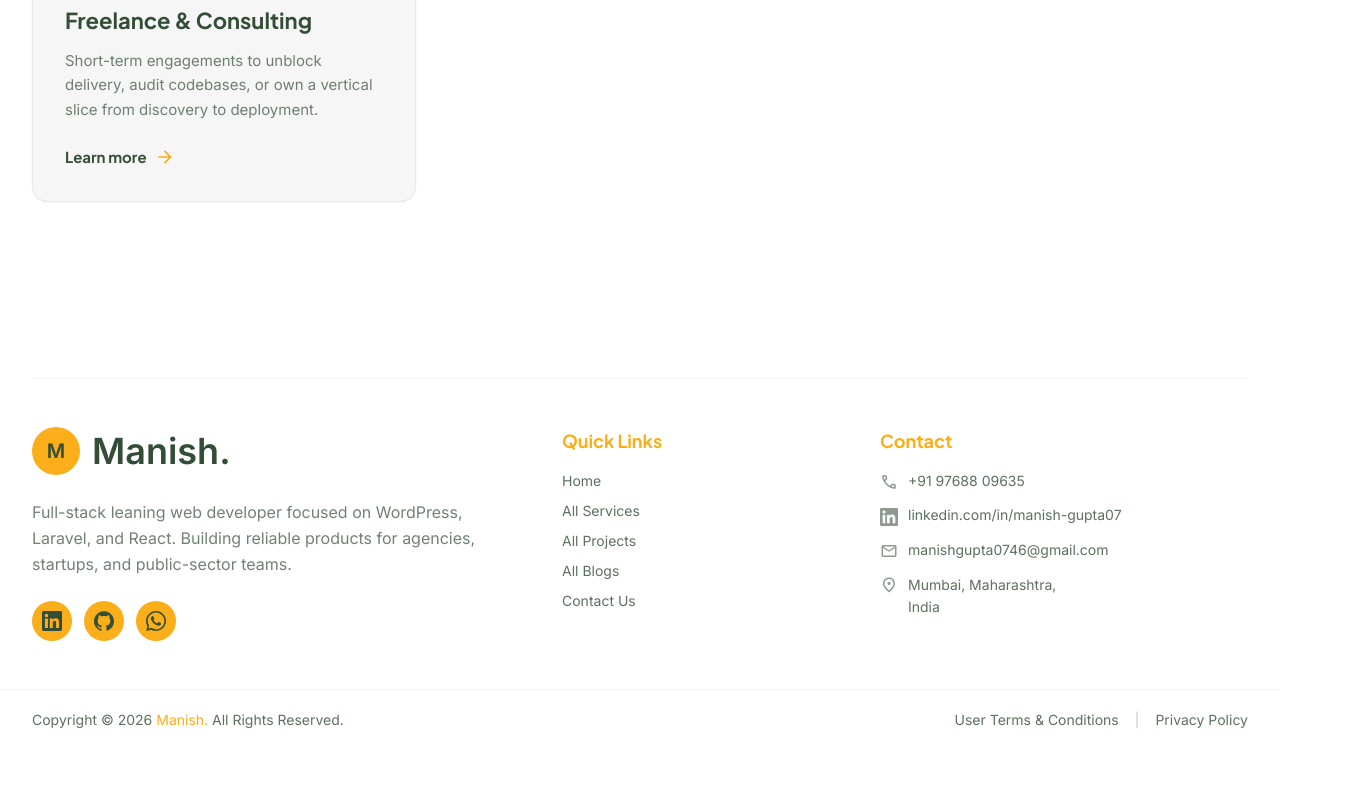
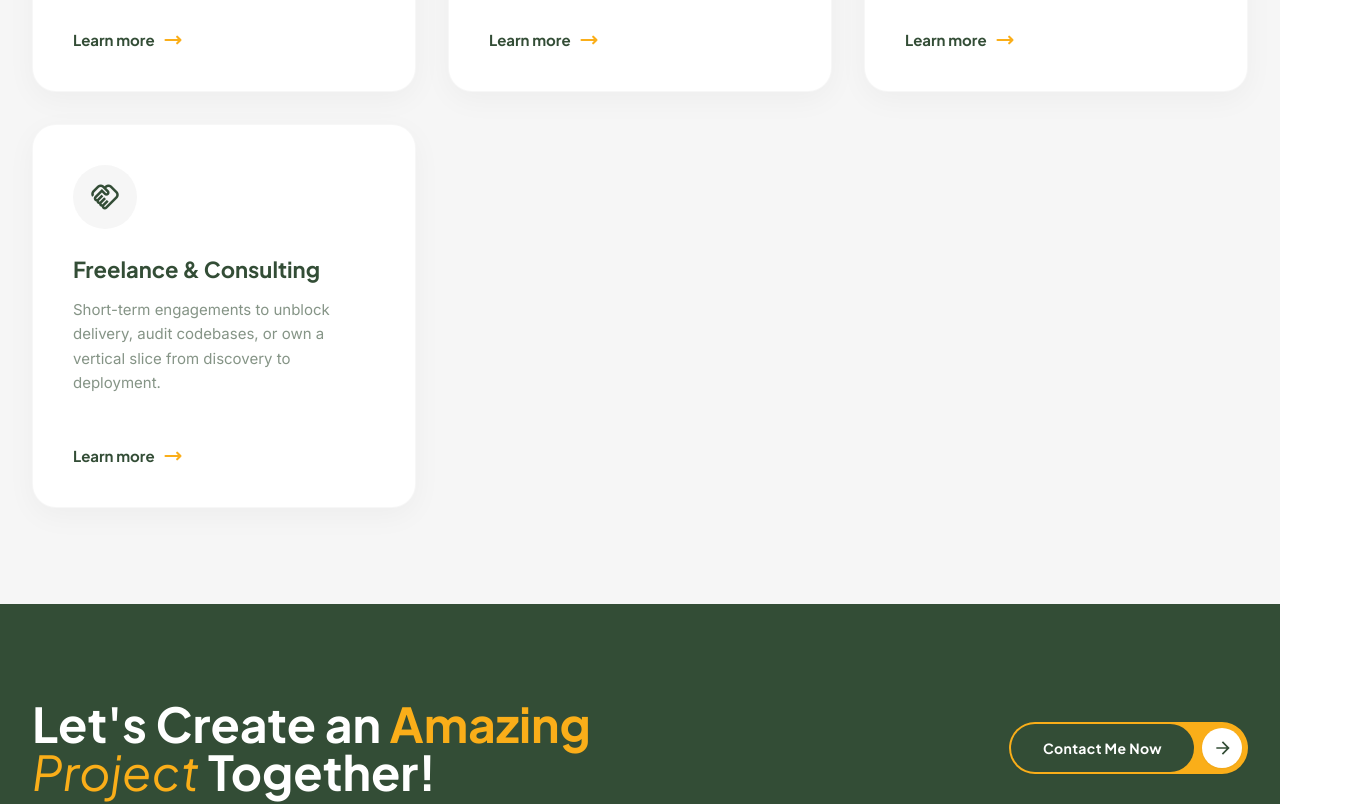
Before and after one commit to laramaan/portfolio, a React (Vite) app: page /services in a window 1280 px wide. Shown: the part 780-1584 px from the top of the page, 1345 px wide, since content can reach past the window. Before the commit the page ends 1530 px from the top, so only its background shows below. Built offline with nearby package versions, Linux system fonts and the light colour scheme.

Commit message:
feat: integrate MarqueeBanner across pages, update services UI, and rename Contact Us labels to Contact Me

```diff
--- a/src/components/layout/Footer.tsx
+++ b/src/components/layout/Footer.tsx
@@ -1,4 +1,4 @@
-import { Link, useLocation } from 'react-router-dom';
+import { Link } from 'react-router-dom';
 import { motion } from 'framer-motion';
 import { site } from '@/data/portfolio';
 
@@ -7,20 +7,18 @@ const footerNav = [
   { path: '/services', label: 'All Services' },
   { path: '/projects', label: 'All Projects' },
   { path: '/blogs', label: 'All Blogs' },
-  { hash: 'contact', label: 'Contact Us' },
+  { hash: 'contact', label: 'Contact Me' },
 ] as const;
 
 export function Footer() {
-  const { pathname } = useLocation();
-  const isHomePage = pathname === '/';
 
   const linkedin = site.social?.linkedin;
   const github = site.social?.github;
 
   return (
-    <footer className={`bg-white pb-0 ${isHomePage ? 'pt-8 md:pt-10' : 'pt-16 md:pt-20'}`}>
+    <footer className="bg-white pb-0 pt-8 md:pt-10">
       <div className="max-w-7xl mx-auto px-6 md:px-8 pb-10 md:pb-12">
-        <div className={`grid grid-cols-1 md:grid-cols-12 gap-10 md:gap-14 ${isHomePage ? 'pt-4 md:pt-6' : 'border-t border-black/5 pt-10 md:pt-12'}`}>
+        <div className="grid grid-cols-1 md:grid-cols-12 gap-10 md:gap-14 pt-4 md:pt-6">
           <div className="md:col-span-5">
             <div className="flex items-center gap-3 mb-6">
               <div className="w-12 h-12 bg-yellow rounded-full flex items-center justify-center text-green font-black text-xl">
--- a/src/components/sections/ContactSection.tsx
+++ b/src/components/sections/ContactSection.tsx
@@ -16,7 +16,7 @@ export function ContactSection() {
           <ScrollReveal>
             <div className="flex items-center gap-2 mb-4">
               <span className="w-4 h-0.5 bg-yellow" aria-hidden />
-              <p className="font-headline font-bold text-[15px] tracking-wide text-white">Contact Us</p>
+              <p className="font-headline font-bold text-[15px] tracking-wide text-white">Contact Me</p>
             </div>
             <h2
               id="contact-heading"
--- a/src/layout/RootLayout.tsx
+++ b/src/layout/RootLayout.tsx
@@ -1,6 +1,7 @@
 import { Outlet, useLocation } from 'react-router-dom';
 import { Navbar } from '@/components/layout/Navbar';
 import { Footer } from '@/components/layout/Footer';
+import { MarqueeBanner } from '@/components/sections/MarqueeBanner';
 import { MobileBottomNav } from '@/components/layout/MobileBottomNav';
 import { ScrollToTop } from '@/components/ScrollToTop';
 import { useScrollSpy } from '@/hooks/useScrollSpy';
@@ -32,6 +33,7 @@ export function RootLayout() {
       >
         <Outlet />
       </motion.main>
+      <MarqueeBanner singleYellow />
       <Footer />
       <MobileBottomNav />
     </div>
--- a/src/pages/BlogsPage.tsx
+++ b/src/pages/BlogsPage.tsx
@@ -3,6 +3,7 @@ import { Link } from 'react-router-dom';
 import { motion } from 'framer-motion';
 import { blogs } from '@/data/portfolio';
 import { PageListHeading } from '@/components/ui/PageListHeading';
+import { MarqueeBanner } from '@/components/sections/MarqueeBanner';
 
 export default function BlogsPage() {
   return (
@@ -17,6 +18,9 @@ export default function BlogsPage() {
       <section className="pt-28 md:pt-36 pb-20 md:pb-24 bg-grey">
         <div className="max-w-7xl mx-auto px-6 md:px-8">
           <PageListHeading eyebrow="News & Blogs" titleBefore="All " titleAccent="Blogs" />
+          <div className="pt-8 md:pt-12 mb-16 md:mb-20">
+            <MarqueeBanner />
+          </div>
 
           <div className="grid md:grid-cols-3 gap-6 md:gap-8 items-stretch">
             {blogs.map((blog, i) => (
--- a/src/pages/HomePage.tsx
+++ b/src/pages/HomePage.tsx
@@ -51,7 +51,6 @@ export default function HomePage() {
       <FAQSection />
       <BlogsSection />
       <ContactSection />
-      <MarqueeBanner singleYellow />
     </>
   );
 }
--- a/src/pages/ProjectsPage.tsx
+++ b/src/pages/ProjectsPage.tsx
@@ -4,6 +4,7 @@ import { ProjectCard } from '@/components/sections/ProjectCard';
 import { ScrollReveal } from '@/components/ui/ScrollReveal';
 import { PillButtonLink } from '@/components/ui/PillButton';
 import { PageListHeading } from '@/components/ui/PageListHeading';
+import { MarqueeBanner } from '@/components/sections/MarqueeBanner';
 
 export default function ProjectsPage() {
   return (
@@ -15,6 +16,9 @@ export default function ProjectsPage() {
       <section className="pt-28 md:pt-36 pb-20 md:pb-24 bg-white">
         <div className="max-w-7xl mx-auto px-6 md:px-8">
           <PageListHeading eyebrow="My Portfolio" titleBefore="All " titleAccent="Projects" />
+          <div className="pt-8 md:pt-12 mb-16 md:mb-20">
+            <MarqueeBanner />
+          </div>
 
           <div className="grid md:grid-cols-2 gap-6 md:gap-8 items-stretch">
             {projects.map((p, i) => (
--- a/src/pages/ServicesPage.tsx
+++ b/src/pages/ServicesPage.tsx
@@ -3,6 +3,8 @@ import { Link } from 'react-router-dom';
 import { motion } from 'framer-motion';
 import { services } from '@/data/portfolio';
 import { PageListHeading } from '@/components/ui/PageListHeading';
+import { MarqueeBanner } from '@/components/sections/MarqueeBanner';
+import { PillButtonLink } from '@/components/ui/PillButton';
 
 export default function ServicesPage() {
   return (
@@ -14,9 +16,16 @@ export default function ServicesPage() {
           content="Web development, WordPress, Laravel + React, and freelance consulting services."
         />
       </Helmet>
-      <section className="pt-28 md:pt-36 pb-20 md:pb-24 bg-white">
+      <section className="pt-28 md:pt-36 bg-white pb-16 md:pb-20">
         <div className="max-w-7xl mx-auto px-6 md:px-8">
           <PageListHeading eyebrow="Services" titleBefore="All " titleAccent="Services" />
+        </div>
+      </section>
+
+      <MarqueeBanner />
+
+      <section className="pt-16 md:pt-20 pb-20 md:pb-24 bg-grey">
+        <div className="max-w-7xl mx-auto px-6 md:px-8">
 
           <div className="grid grid-cols-1 sm:grid-cols-2 lg:grid-cols-3 gap-6 md:gap-8 items-stretch">
             {services.map((service, i) => (
@@ -26,23 +35,23 @@ export default function ServicesPage() {
                 whileInView={{ opacity: 1, y: 0 }}
                 viewport={{ once: true }}
                 transition={{ duration: 0.4, delay: i * 0.07 }}
-                className="bg-grey p-8 rounded-2xl border border-black/5 shadow-sm hover:shadow-md hover:-translate-y-1 transition-all duration-300 h-full flex flex-col"
+                className="bg-white p-8 md:p-10 rounded-3xl shadow-[0_8px_30px_rgb(0,0,0,0.04)] hover:shadow-[0_8px_30px_rgb(0,0,0,0.08)] hover:-translate-y-1 transition-all duration-300 flex flex-col aspect-square border border-black/[0.03]"
               >
-                <div className="mb-6 w-16 h-16 bg-white rounded-full flex items-center justify-center shadow-sm shrink-0">
+                <div className="mb-6 w-16 h-16 bg-grey rounded-full flex items-center justify-center shrink-0">
                   <span className="material-symbols-outlined text-3xl text-green">{service.icon}</span>
                 </div>
                 <h2 className="font-headline font-bold text-[22px] text-green mb-3">{service.title}</h2>
-                <p className="font-body text-green/70 leading-relaxed mb-6 text-[15px] flex-1 min-h-0">
+                <p className="font-body text-green/60 leading-relaxed mb-6 text-[15px] flex-1 overflow-hidden">
                   {service.short_desc}
                 </p>
                 <Link
                   to={`/service/${service.id}`}
-                  className="inline-flex items-center font-headline font-bold text-[15px] focus-visible:outline focus-visible:underline rounded mt-auto"
+                  className="inline-flex items-center font-headline font-bold text-[15px] focus-visible:outline focus-visible:underline rounded mt-auto w-fit group"
                 >
-                  <span className="text-green">Learn more</span>
-                  <span className="text-yellow ml-2 shrink-0" aria-hidden>
-                    <svg fill="currentColor" viewBox="0 0 24 24" className="w-5 h-5">
-                      <path d="M12 4l-1.41 1.41L16.17 11H4v2h12.17l-5.58 5.59L12 20l8-8-8-8z" />
+                  <span className="text-green group-hover:text-yellow transition-colors">Learn more</span>
+                  <span className="text-yellow ml-2 shrink-0 group-hover:translate-x-1 transition-transform" aria-hidden>
+                    <svg fill="none" stroke="currentColor" strokeWidth="2.5" viewBox="0 0 24 24" className="w-5 h-5">
+                      <path strokeLinecap="round" strokeLinejoin="round" d="M17 8l4 4m0 0l-4 4m4-4H3" />
                     </svg>
                   </span>
                 </Link>
@@ -51,6 +60,18 @@ export default function ServicesPage() {
           </div>
         </div>
       </section>
+
+      <section className="bg-green py-20 md:py-24">
+        <div className="max-w-7xl mx-auto px-6 md:px-8 flex flex-col md:flex-row items-center justify-between gap-10">
+          <h2 className="text-3xl md:text-4xl lg:text-5xl font-headline font-bold text-white leading-[1.2] w-full max-w-3xl text-center md:text-left">
+            Let&apos;s Create an <span className="text-yellow">Amazing</span> <br className="hidden md:block" />
+            <span className="text-yellow italic font-normal">Project</span> Together!
+          </h2>
+          <div className="shrink-0">
+            <PillButtonLink to={{ pathname: '/', hash: 'contact' }} label="Contact Me Now" />
+          </div>
+        </div>
+      </section>
     </>
   );
 }
```
